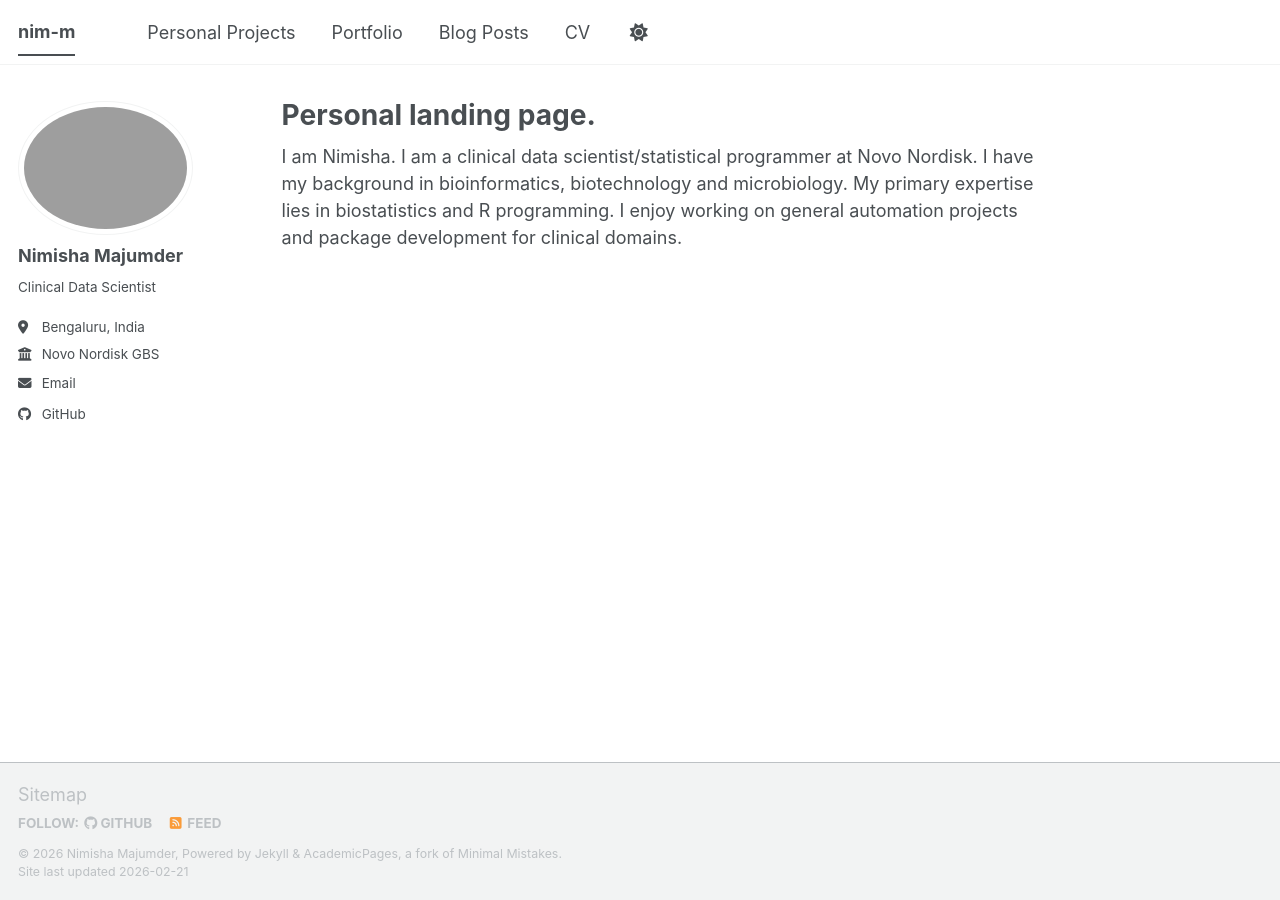
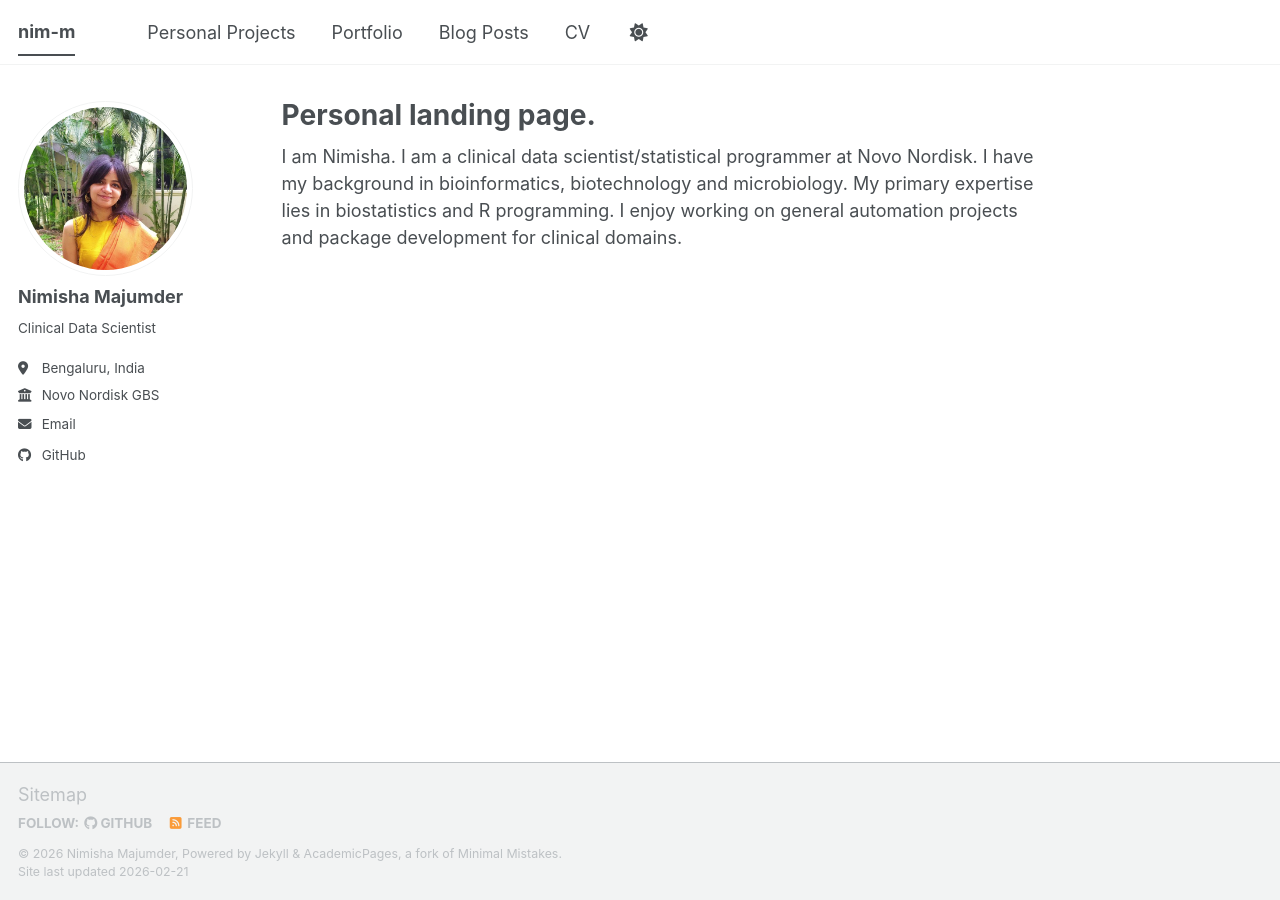
Before and after one commit to nim-m/nim-m.github.io, a Jekyll site: the page built from _pages/about.md, in a window 1280 px wide. Built offline with Jekyll 4.4.1, drawn with Linux system fonts in a browser that asks for light colours; a script bundle is joined from its source files by our own code; library files that are not in the unit come from our copies.

Commit message:
update profile image address

```diff
--- a/_config.yml
+++ b/_config.yml
@@ -23,7 +23,7 @@ repository               : "nim-m/nim-m.github.io"
 #               Additional customization can be done by editing /_includes/author-profile.html
 author:
   # Biographic information
-  avatar           : "profile2.png"
+  avatar           : "profile2.jpeg"
   name             : "Nimisha Majumder"
   pronouns         : # example: "she/her"
   bio              : "Clinical Data Scientist"
```
